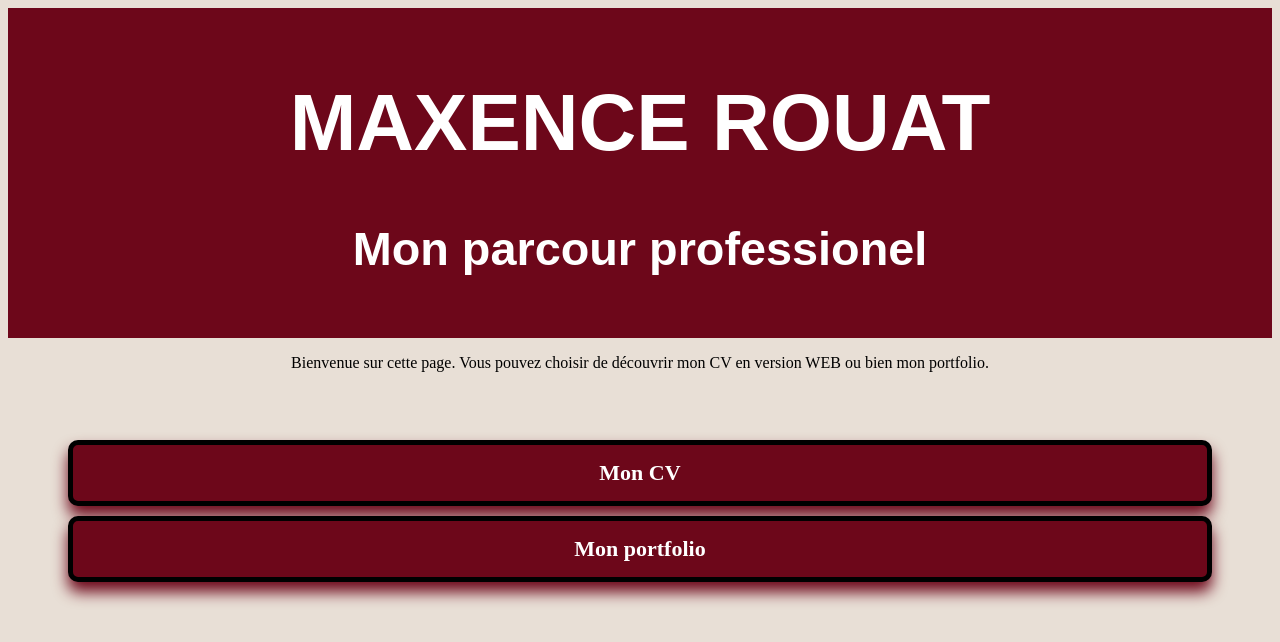
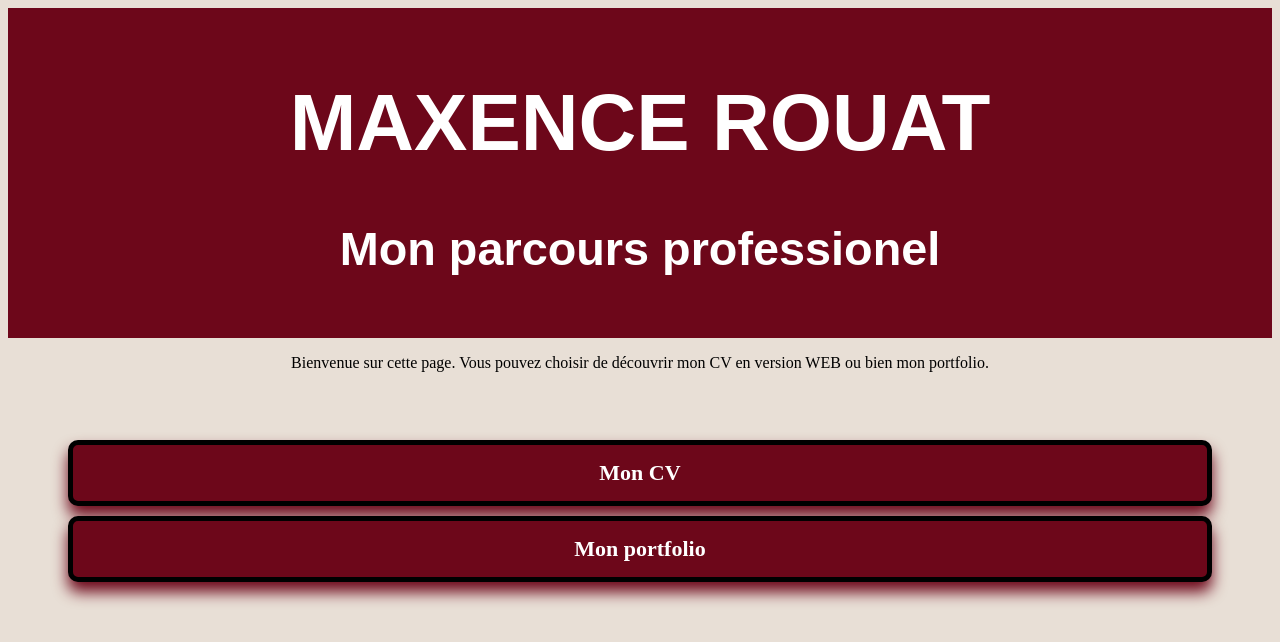
Before and after one commit to 0rmax/Mon_Parcours_Pro, a plain HTML site: page index.html in a window 1280 px wide. Drawn offline with Linux system fonts and the light colour scheme.

Commit message:
Update index.html

```diff
--- a/index.html
+++ b/index.html
@@ -10,7 +10,7 @@
 <body>
 <div class="top">
         <h1>MAXENCE ROUAT</h1>
-        <h3>Mon parcour professionel</h3>
+        <h3>Mon parcours professionel</h3>
     </div>
 
 <div class = "menu">
```
